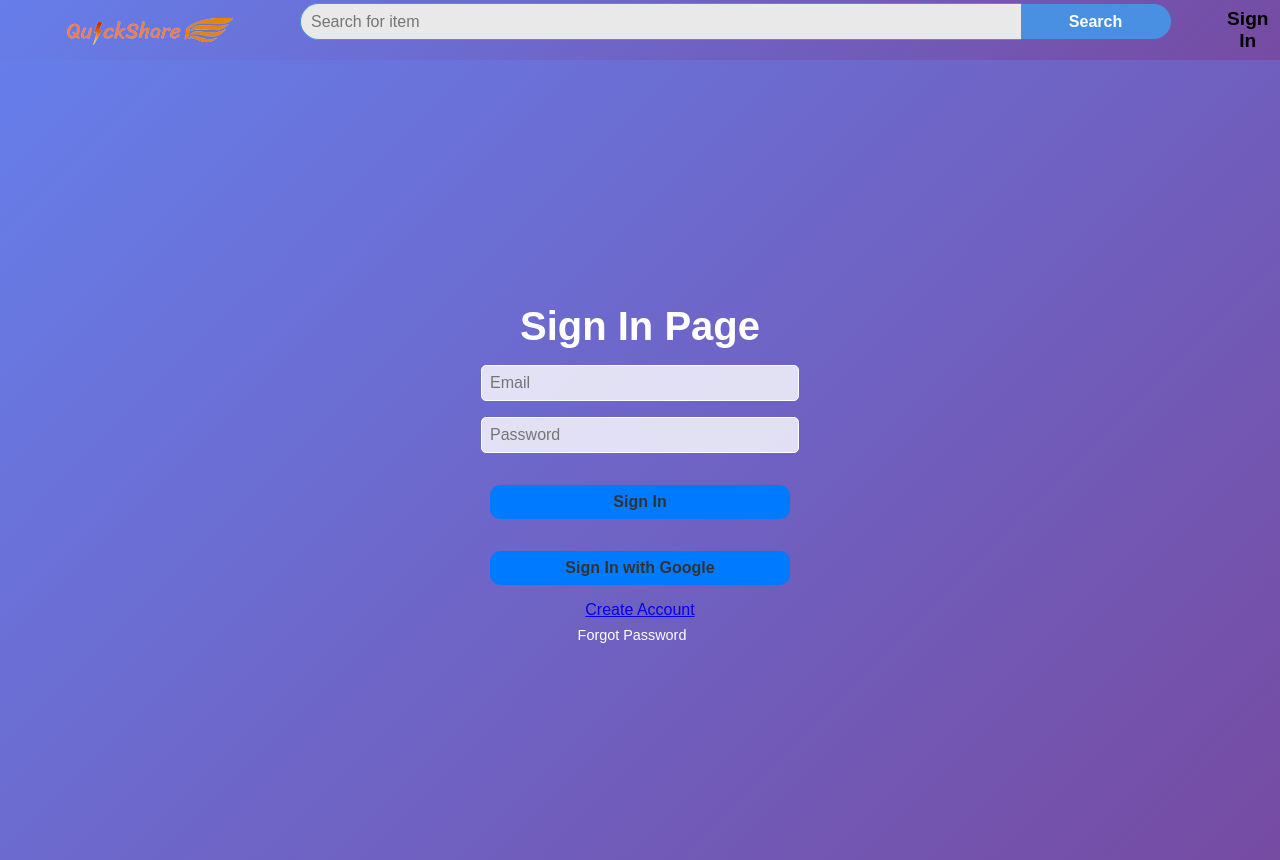
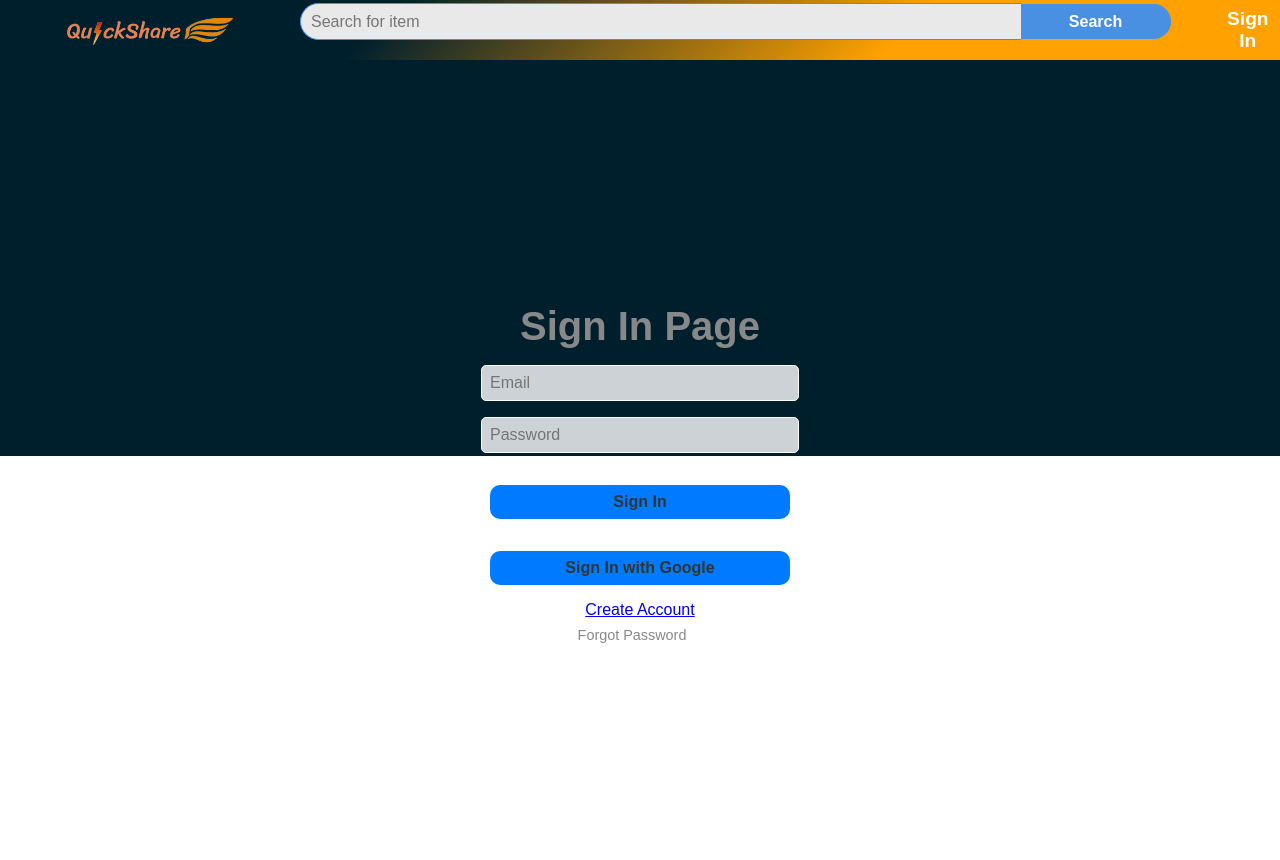
Before and after one commit to JoslinSome/quickshare, a React (Create React App) app in the folder UI/: page /sign-in in a window 1280 px wide. Shown: the top 860 px of the page. Built offline with nearby package versions, Linux system fonts and the light colour scheme; no server answers.

Commit message:
Updated the background

```diff
--- a/UI/src/components/NavBar.css
+++ b/UI/src/components/NavBar.css
@@ -1,5 +1,5 @@
 .navbar {
-    background: linear-gradient(135deg, #667eea 0%, #764ba2 100%);
+    background: linear-gradient(135deg, #001f2d 30%, #ffa100 70%);
     height: 60px;
     display: flex;
     align-items: center;
@@ -55,7 +55,7 @@
 }
 
 .nav-links {
-    color: #000000;
+    color: #ffffff;
     display: flex;
     align-items: center;
     text-decoration: none;
--- a/UI/src/pages/SignInPage.css
+++ b/UI/src/pages/SignInPage.css
@@ -8,11 +8,23 @@ body {
     align-items: center;
     justify-content: center;
     min-height: 100vh;
-    background: linear-gradient(135deg, #667eea 0%, #764ba2 100%);
+}
+
+.sign-in-page::before {
+    content: "";
+    height: 60vh;
+    background-color: #001F2D;
+    z-index: -1;
+    position: absolute;
+    top: 0;
+    bottom: 0;
+    left: 0;
+    right: 0;
+    margin-top: -3vh;
 }
 
 h1 {
-    color: #ffffff;
+    color:#888888;
     font-size: 2.5rem;
     margin-bottom: 1rem;
 }
@@ -49,7 +61,7 @@ button:hover {
     display: inline-block;
     margin-top: 0.5rem;
     font-size: 0.9rem;
-    color:#ffffff;
+    color:#888888;
     text-decoration: none;
     transition: color 0.2s;
 }
@@ -60,6 +72,7 @@ button:hover {
 
 .forgot-password-link {
     margin-right: 1rem;
+    color: #888888;
 }
 
 .create-account-link:hover,
--- a/UI/src/pages/SignUpPage.css
+++ b/UI/src/pages/SignUpPage.css
@@ -8,11 +8,23 @@ body {
     align-items: center;
     justify-content: center;
     min-height: 100vh;
-    background: linear-gradient(135deg, #667eea 0%, #764ba2 100%);
+}
+
+.sign-up-page::before {
+    content: "";
+    height: 60vh;
+    background-color: #001F2D;
+    z-index: -1;
+    position: absolute;
+    top: 0;
+    bottom: 0;
+    left: 0;
+    right: 0;
+    margin-top: -3vh;
 }
 
 h1 {
-    color: #ffffff;
+    color: #888888;
     font-size: 2.5rem;
     margin-bottom: 1rem;
 }
@@ -47,7 +59,7 @@ button:hover {
 
 .sign-in-link {
     font-size: 0.9rem;
-    color: #ffffff;
+    color:#888888;
     text-decoration: none;
     transition:color 0.2s;
 }
--- a/UI/src/pages/SignUpPage.js
+++ b/UI/src/pages/SignUpPage.js
@@ -49,7 +49,7 @@ function SignUpPage() {
 
   return (
     <div className="sign-up-page">
-      <h1>Sign Up Page</h1>
+      <h1>Create An Account</h1>
       <input
         type="email"
         placeholder="Email"
```
